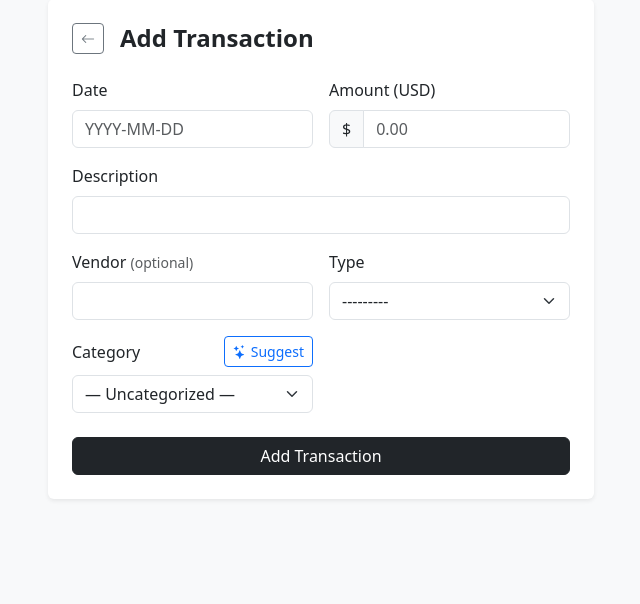
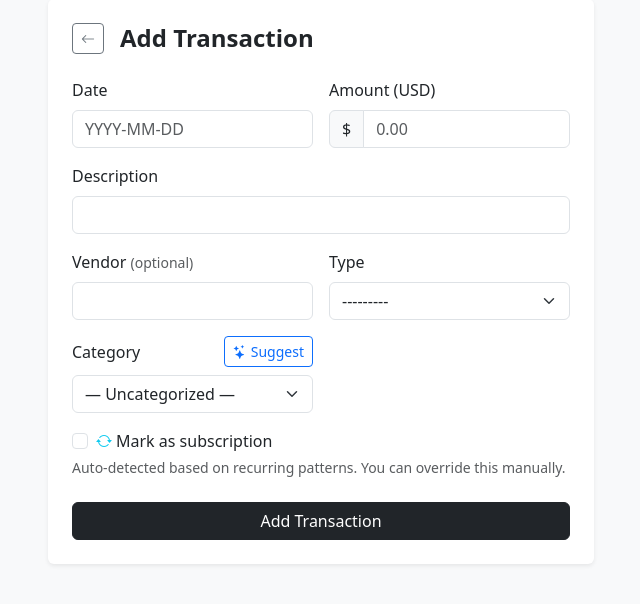
Before and after one commit to abhiyayi04/SmartLedger, a Django app: page /transactions/add/ in a window 1280 px wide. Shown: the part 89-693 px from the top of the page, without its empty margins (319-959 px from the left). Run offline with Django 5.2, Linux system fonts and the light colour scheme; the visitor is signed in with stand-in values (Sample User, id 1); data that the repository does not hold is empty.

Commit message:
fixed a bug related to subscription service

```diff
--- a/core/forms.py
+++ b/core/forms.py
@@ -45,9 +45,14 @@ class TransactionForm(forms.ModelForm):
         widget=forms.NumberInput(attrs={'step': '0.01', 'min': '0.01', 'placeholder': '0.00'}),
     )
 
+    is_subscription = forms.BooleanField(
+        required=False,
+        label='Mark as subscription',
+    )
+
     class Meta:
         model = Transaction
-        fields = ('date', 'description', 'amount', 'vendor', 'transaction_type', 'category')
+        fields = ('date', 'description', 'amount', 'vendor', 'transaction_type', 'category', 'is_subscription')
 
     def __init__(self, *args, user=None, **kwargs):
         super().__init__(*args, **kwargs)
--- a/core/urls.py
+++ b/core/urls.py
@@ -18,6 +18,7 @@ urlpatterns = [
     path('transactions/imports/', views.import_history_list, name='import_history_list'),
     path('transactions/imports/<int:pk>/', views.import_history_detail, name='import_history_detail'),
     # AI API
+    path('api/toggle-subscription/<int:pk>/', views.api_toggle_subscription, name='api_toggle_subscription'),
     path('api/suggest-category/', views.api_suggest_category, name='api_suggest_category'),
     path('api/suggest-uncategorized/', views.api_suggest_uncategorized, name='api_suggest_uncategorized'),
     path('api/suggest-for-transaction/<int:pk>/', views.api_suggest_for_transaction, name='api_suggest_for_transaction'),
--- a/core/views.py
+++ b/core/views.py
@@ -428,6 +428,21 @@ def detect_subscriptions_view(request):
 @api_view(['POST'])
 @authentication_classes([SessionAuthentication])
 @permission_classes([IsAuthenticated])
+def api_toggle_subscription(request, pk):
+    """Toggle is_subscription on a single transaction. Idempotent flip: True→False, False→True."""
+    t = get_object_or_404(Transaction, pk=pk, user=request.user)
+    t.is_subscription = not t.is_subscription
+    t.save(update_fields=['is_subscription'])
+    logger.info(
+        "api_toggle_subscription user_id=%s pk=%s is_subscription=%s",
+        request.user.id, pk, t.is_subscription,
+    )
+    return Response({'is_subscription': t.is_subscription})
+
+
+@api_view(['POST'])
+@authentication_classes([SessionAuthentication])
+@permission_classes([IsAuthenticated])
 def api_suggest_category(request):
     logger.info("api_suggest_category started user_id=%s", request.user.id)
 
--- a/templates/transactions/form.html
+++ b/templates/transactions/form.html
@@ -86,6 +86,21 @@
               <div id="suggest-feedback" class="form-text d-none"></div>
             </div>
 
+            <div class="col-12">
+              <div class="form-check">
+                <input type="checkbox" name="is_subscription" id="{{ form.is_subscription.id_for_label }}"
+                       class="form-check-input"
+                       {% if form.is_subscription.value %}checked{% endif %}>
+                <label class="form-check-label" for="{{ form.is_subscription.id_for_label }}">
+                  <i class="bi bi-arrow-repeat me-1 text-info"></i>Mark as subscription
+                </label>
+              </div>
+              <div class="form-text text-muted">
+                Auto-detected based on recurring patterns. You can override this manually.
+              </div>
+              {% for e in form.is_subscription.errors %}<div class="text-danger small">{{ e }}</div>{% endfor %}
+            </div>
+
           </div>
 
           <div class="d-grid mt-4">
```
Also changed, not shown: templates/transactions/list.html (+36 -5 lines).
